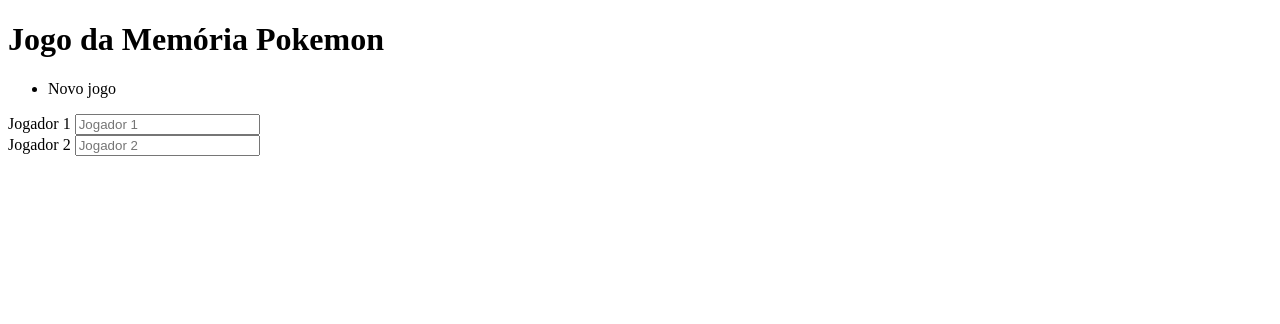
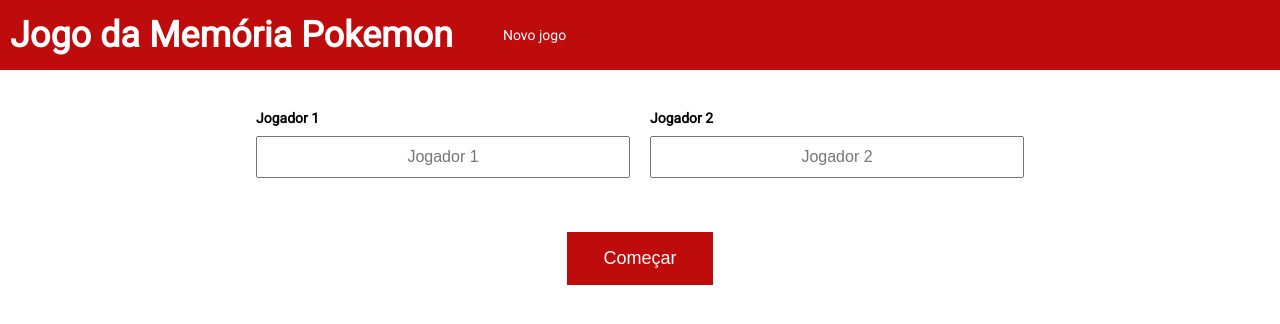
Before and after one commit to davidalves1/memory-game, a plain HTML site: page index.html in a window 1280 px wide. Drawn offline with Linux system fonts and the light colour scheme.

Commit message:
Add players inputs and start button

```diff
--- a/index.html
+++ b/index.html
@@ -4,20 +4,21 @@
   <meta charset="UTF-8">
   <meta name="viewport" content="width=device-width, initial-scale=1.0">
   <title>Jogo da Memória Pokemon</title>
+  <link rel="stylesheet" href="style.css">
 </head>
 <body>
   <header>
     <div class="header__title">
       <h1>Jogo da Memória Pokemon</h1>
     </div>
-    <nav class="header__menu">
-      <ul class="menu__list">
-        <li class="menu__item">Novo jogo</li>
+    <nav>
+      <ul class="header__menu">
+        <li class="menu__item"><span id="newGame">Novo jogo</span></li>
       </ul>
     </nav>
   </header>
   <main>
-    <section class="players">
+    <section id="players" class="players">
       <article class="player__name">
         <label for="player__one">Jogador 1</label>
         <input type="text" class="player player__one" placeholder="Jogador 1">
@@ -27,6 +28,15 @@
         <input type="text" class="player player__two" placeholder="Jogador 2">
       </article>
     </section>
+    <section class="game">
+      <div id="gameStart" class="game__start">
+        <button id="startBtn" class="start__button">Começar</button>
+      </div>
+      <div id="gameScreen" class="game__screen hide">
+        <h1>CARDS</h1>
+      </div>
+    </section>
   </main>
+  <script src="main.js"></script>
 </body>
 </html>
--- a/main.js
+++ b/main.js
@@ -0,0 +1,21 @@
+const newGame = document.querySelector('#newGame');
+const startBtn = document.querySelector('#startBtn');
+const gameStart = document.querySelector('#gameStart');
+const gameScreen = document.querySelector('#gameScreen');
+const players = document.querySelector('#players');
+
+newGame.addEventListener('click', (event) => {
+  const isConfirmed = confirm('Deseja finalizar o jogo atual e iniciar um novo jogo?');
+
+  if (isConfirmed) {
+    players.classList.remove('hide');
+    gameStart.classList.remove('hide');
+    gameScreen.classList.add('hide');
+  }
+});
+
+startBtn.addEventListener('click', (event) => {
+  players.classList.toggle('hide');
+  gameStart.classList.toggle('hide');
+  gameScreen.classList.toggle('hide');
+});
--- /dev/null
+++ b/reset.css
@@ -0,0 +1,60 @@
+@import url('https://fonts.googleapis.com/css2?family=Roboto&display=swap');
+
+*, html, body {
+  margin: 0;
+  padding: 0;
+  box-sizing: border-box;
+}
+
+html {
+  font-size: 10px;
+}
+
+body {
+  font-family: 'Roboto', sans-serif;
+}
+
+ul {
+  list-style: none;
+}
+
+a,
+a:hover,
+a:focus,
+a:active,
+a:visited {
+  text-decoration: none;
+}
+
+img {
+  display: block;
+  max-width: 100%;
+}
+
+input:focus {
+  outline: 0;
+}
+
+h1 {
+  font-size: 36px;
+}
+
+h2 {
+  font-size: 28px;
+}
+
+h3 {
+  font-size: 24px;
+}
+
+h4 {
+  font-size: 20px;
+}
+
+h5 {
+  font-size: 18px;
+}
+
+p {
+  font-size: 14px;
+}
--- a/style.css
+++ b/style.css
@@ -0,0 +1,115 @@
+@import './reset.css';
+
+:root {
+  --primary-red: #be0c0c;
+  --dark-red: #791919;
+  --primary-white: #fdfdfd;
+
+  --gap: 10px;
+  --gap-20: 20px;
+  --gap-30: 30px;
+  --gap-40: 40px;
+  --gap-50: 50px;
+}
+
+header {
+  display: flex;
+  align-items: center;
+  background-color: var(--primary-red);
+  color: var(--primary-white);
+  padding: 0 10px;
+}
+
+.header__menu {
+  margin-left: 20px;
+  height: 70px;
+  width: 100%;
+}
+
+.menu__item {
+  height: 100%;
+}
+
+.menu__item span {
+  display: flex;
+  align-items: center;
+  justify-content: center;
+  height: 100%;
+  padding: 0 var(--gap);
+  margin: 0 var(--gap);
+  cursor: pointer;
+  transition: .3s ease-in;
+  color: var(--primary-white);
+  font-size: 14px;
+}
+
+.menu__item span:hover {
+  background-color: var(--primary-white);
+  color: var(--primary-red);
+}
+
+main {
+  padding: var(--gap);
+}
+
+@media all and (min-width: 768px) {
+  main {
+    padding: var(--gap) 20%;
+  }
+}
+
+.players {
+  display: grid;
+  flex-wrap: wrap;
+  grid-template-columns: repeat(auto-fit, minmax(250px, auto));
+  gap: var(--gap-20);
+  width: 100%;
+  margin-top: 3rem;
+}
+
+.player__name {
+  display: flex;
+  flex-direction: column;
+  gap: var(--gap);
+}
+
+.player__name label {
+  font-size: 14px;
+  font-weight: bold;
+}
+
+/* .player__name:first-child {
+  margin-right: var(--gap);
+} */
+
+.player {
+  padding: 10px 15px;
+  text-align: center;
+  font-size: 16px;
+}
+
+.game {
+  display: flex;
+  align-items: center;
+  justify-content: center;
+  height: 100px;
+  margin-top: 3rem;
+}
+
+.start__button {
+  border: 1px solid transparent;
+  padding: 15px 35px;
+  background-color: var(--primary-red);
+  color: var(--primary-white);
+  font-size: 18px;
+  cursor: pointer;
+  transition: .3s ease-in-out;
+}
+
+.start__button:hover {
+  filter: brightness(115%);
+}
+
+.hide {
+  display: none;
+}
```
